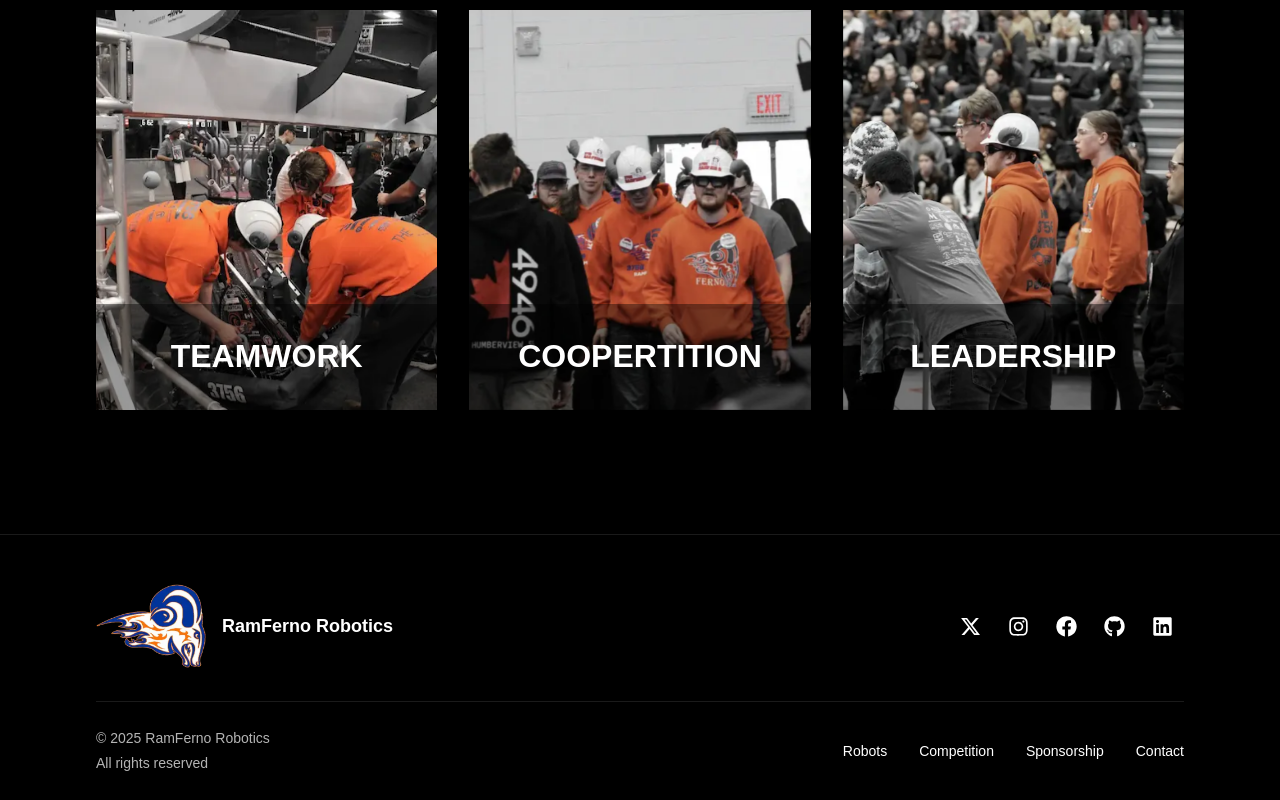
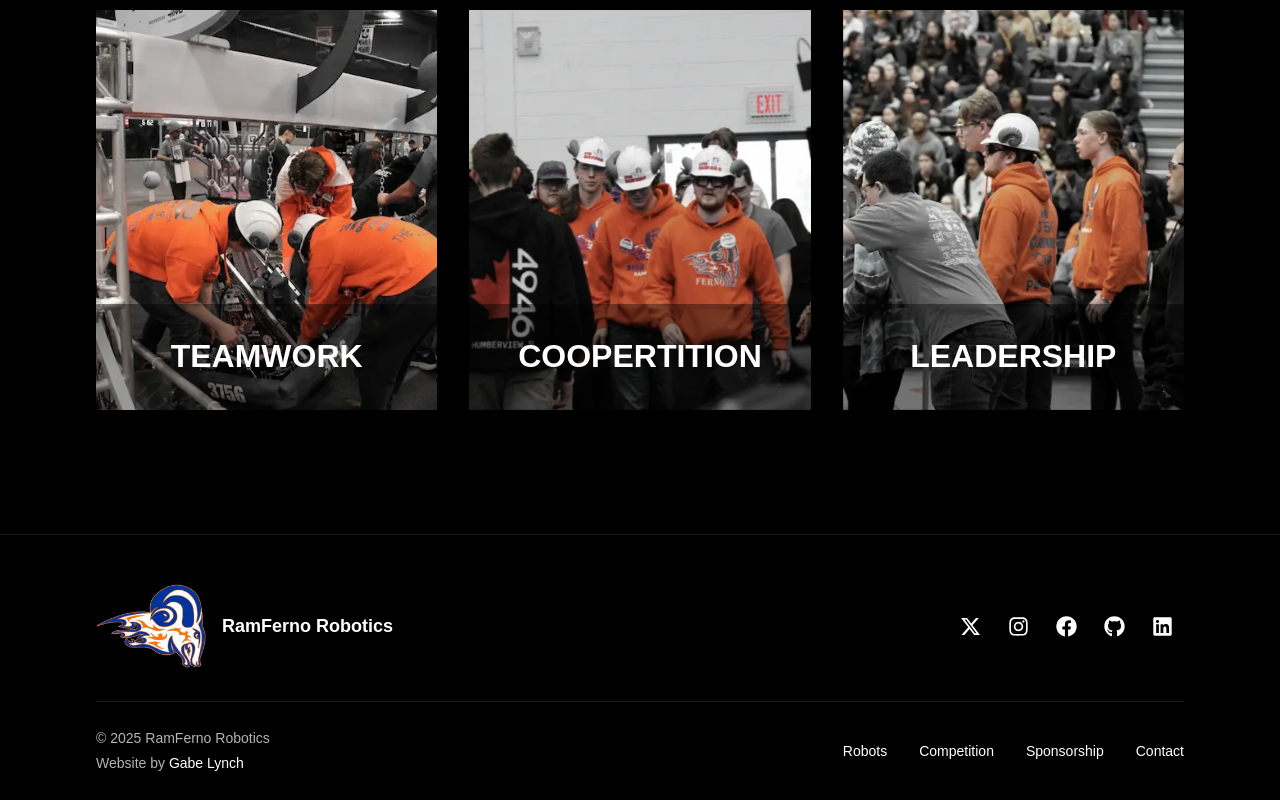
Before and after one commit to FRCTeam3756/ramferno.com, a React (Vite) app: page / in a window 1280 px wide. Shown: the part 902-1702 px from the top of the page. Built offline with nearby package versions, Linux system fonts and the light colour scheme; a web font is replaced by a local one.

Commit message:
Added website credit

```diff
--- a/src/components/Global/Footer/Footer.tsx
+++ b/src/components/Global/Footer/Footer.tsx
@@ -56,7 +56,10 @@ export default function Footer() {
         <div className={styles.bottomRow}>
           <div className={styles.copyright}>
             <p>&copy; {year} RamFerno Robotics</p>
-            <p>All rights reserved</p>
+            <p>
+              Website by{" "}
+              <a href="https://www.gabelynch.com">Gabe Lynch</a>
+            </p>
           </div>
           <nav className={styles.navigation} aria-label="Footer navigation">
             {pages.map((label) => (
```
Also changed, not shown: 1 other file (tests, documents, lock files or other folders).
